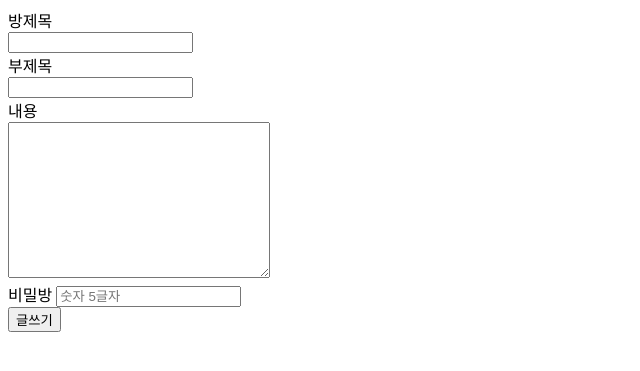
After one commit to printbluee/studyroom, a Django app: page /room/ in a window 1280 px wide. The commit adds this page. Shown: the top 371 px of the page, without its empty margins (0-640 px from the left). Run offline with Django 4.2, Linux system fonts and the light colour scheme; a user stored in the database is signed in.

Commit message:
room 추가 페이지(글쓰기)

```diff
--- a/core/templates/index.html
+++ b/core/templates/index.html
@@ -148,7 +148,7 @@
 
             <!-- 글쓰기 추가 -->
             <div>
-                <a href="#" class="add_btn">
+                <a href="{% url 'room_add' %}" class="add_btn">
                     +
                 </a>
             </div>
--- /dev/null
+++ b/room/templates/room_add.html
@@ -0,0 +1,40 @@
+<!DOCTYPE html>
+<html lang="ko">
+<head>
+    <meta charset="UTF-8">
+    <meta http-equiv="X-UA-Compatible" content="IE=edge">
+    <meta name="viewport" content="width=device-width, initial-scale=1.0">
+    <title>Room 추가</title>
+</head>
+
+<body>
+    {% if error %}
+        <script>alert('{{error}}')</script>
+    {% endif %}
+    <div class="mx-auto container py-20 px-6">
+        <form action="{% url 'room_add' %}" method="post">
+            {% csrf_token %}
+            <div>
+              <label for="title">방제목</label><br>
+              <input type="text" name="title" id="title">
+            </div>
+            <div>
+                <label for="content">부제목</label><br>
+                <input type="text" name="sub_title" id="sub_title">
+            </div>
+            <div>
+                <label for="content">내용</label><br>
+              <textarea name="content" id="content" cols="30" rows="10"></textarea>
+            </div>
+            <div>
+              <!-- <label for="public">공개방</label>
+              <input type="public" value="공개방"> -->
+              <label for="room_password">비밀방</label>
+              <input type="text" name="room_password" id="room_password" placeholder="숫자 5글자"
+              oninput="this.value = this.value.replace(/[^0-9.]/g, '').replace(/(\..*)\./g, '$1');" />
+            </div>
+            <input type="submit" value="글쓰기">
+        </form>
+    </div>
+</body>
+</html>
--- a/room/urls.py
+++ b/room/urls.py
@@ -5,9 +5,9 @@ urlpatterns = [
     # path('search',views.search, name="search"), #검색
     # path('room/page/<int:pk>', views.room_page, name='room_page'), #글상세페이지
 
+    path('room/', views.room_add, name='room_add'), # 글추가
     # path('room/edit/<int:pk>',views.room_edit, name="room_edit"), #글수정
     # path('room/delete/<int:pk>',views.room_delete, name='room_delete'), #글삭제
-    # path('room/', views.room_add, name='room_add'), # 글추가
 
     # # path('room/join/<int:pk>',views.room_join, name="room_join"), #가입
 ]
--- a/room/views.py
+++ b/room/views.py
@@ -1,3 +1,43 @@
-from django.shortcuts import render
+from django.shortcuts import render,redirect
+from django.contrib.auth.decorators import login_required
 
-# Create your views here.
+#모델 가져오기
+from room.models import Room
+
+#글쓰기추가
+@login_required
+def room_add(request):
+    if request.method == 'POST': # post요청일 경우 if문 실행
+        title = request.POST.get('title', None)
+        sub_title = request.POST.get('sub_title', None)
+        content = request.POST.get('content', None)
+        room_password = request.POST.get('room_password', None)
+        room_owner = request.user
+
+        if not title:
+            return render(request, 'room_add.html', {"error" : "방제목를 입력 해주세요."})
+
+        if not sub_title:
+            return render(request, 'room_add.html', {"error" : "부제목을 입력 해주세요"})
+
+        if not content:
+            return render(request, 'room_add.html', {"error" : "내용을 입력 해주세요"})
+
+        if room_password:
+            if len(room_password) != 5: # 비밀번호는 필수가 아니지만 있을 경우 숫자 5글자
+                return render(request, 'room_add.html', {"error" : "방 비밀번호는 숫자 5글자로 설정해주세요"})
+
+        if (title and sub_title and content):
+            PostingObj = Room()
+            PostingObj.title = title
+            PostingObj.sub_title = sub_title
+            PostingObj.content = content
+            PostingObj.room_owner = room_owner
+            PostingObj.room_password =room_password
+            PostingObj.save() # 저장
+            return redirect('main') # core/views.py에 main함수 이동(메인페이지)
+
+        else:
+            return render(request, 'room_add.html', {"error" : "에러발생 모든 내용을 입력 해주세요"})
+    else:
+        return render(request, 'room_add.html')
```
Also changed, not shown: db.sqlite3, room/templates/room_ delete.html (added), room/templates/room_edit.html (added), 2 other files.
